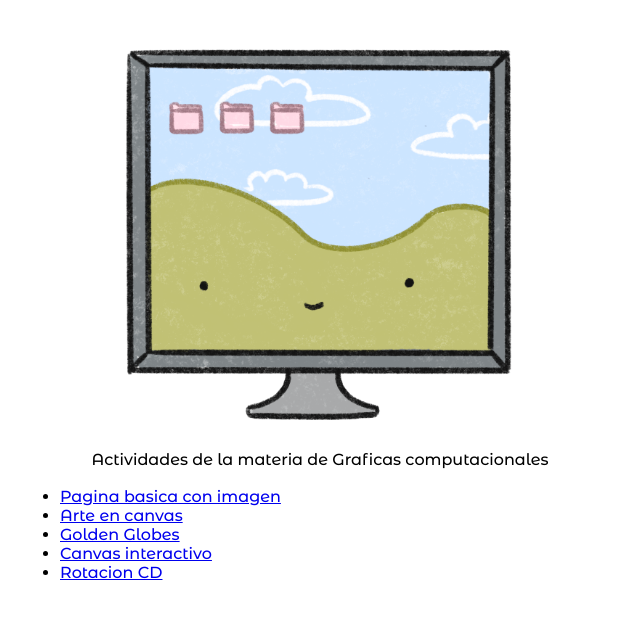
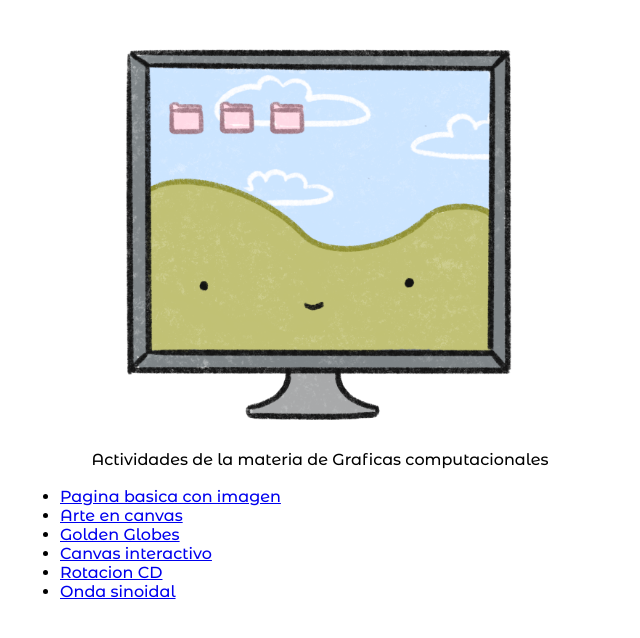
Before and after one commit to adleon-mason/GraficasComp, a plain HTML site: page index.html in a window 1280 px wide. Shown: the part 162-800 px from the top of the page, without its empty margins (320-960 px from the left). Drawn offline with Linux system fonts and the light colour scheme; a web font is replaced by a local one.

Commit message:
Update index.html

```diff
--- a/index.html
+++ b/index.html
@@ -59,7 +59,13 @@
     <li> <a href = "actividad3/Cangrejito.html"> Arte en canvas </a> </li>
     <li> <a href = "actividad2/clase2.html"> Golden Globes </a> </li>
     <li> <a href = "Vocales/Vocales.html"> Canvas interactivo </a> </li>
-        <li> <a href = "RotacionMouse/Rotacion.html"> Rotacion CD </a> </li>
+    <li> <a href = "RotacionMouse/Rotacion.html"> Rotacion CD </a> </li>
+    <li> <a href = "OndaSinoidal/OndaSinoidal.html"> Onda sinoidal </a> </li>
+
+<br>
+<br>
+<br>
+<br>
 
 
 </ul>
```
